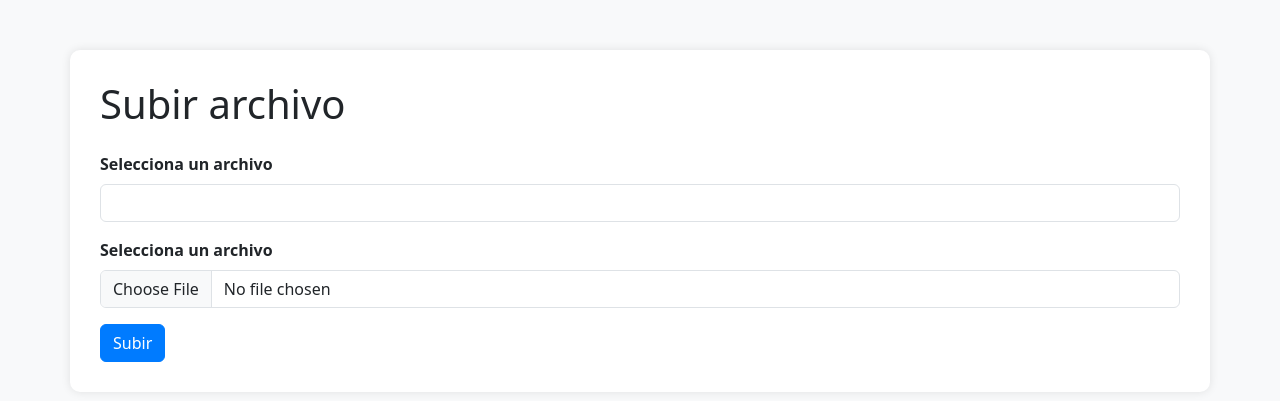
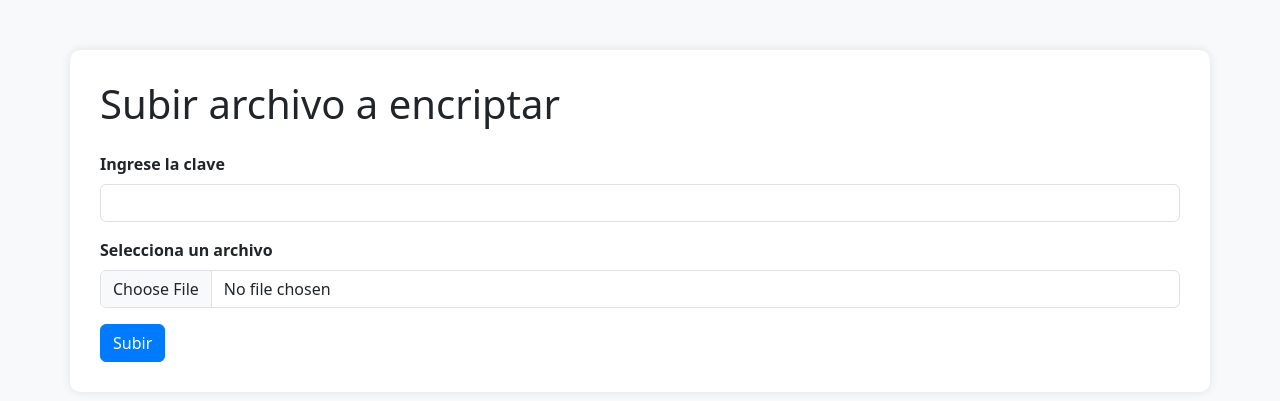
Before and after one commit to Spatriciopk/Decodificardor, a Flask app: page /encriptarhtml in a window 1280 px wide. Shown: the top 401 px of the page. Run offline with Flask 2, Linux system fonts and the light colour scheme.

Commit message:
Update encriptar.html

```diff
--- a/templates/encriptar.html
+++ b/templates/encriptar.html
@@ -29,10 +29,10 @@
   </head>
   <body>
     <div class="container">
-      <h1 class="mb-4">Subir archivo</h1>
+      <h1 class="mb-4">Subir archivo a encriptar</h1>
       <form method="POST" enctype="multipart/form-data" action="{{ url_for('encriptar') }}">
         <div class="mb-3">
-          <label for="texto" class="form-label">Selecciona un archivo</label>
+          <label for="texto" class="form-label">Ingrese la clave</label>
           <input type="text" class="form-control" id="texto" name="clave" required>
         </div>
         <div class="mb-3">
```
